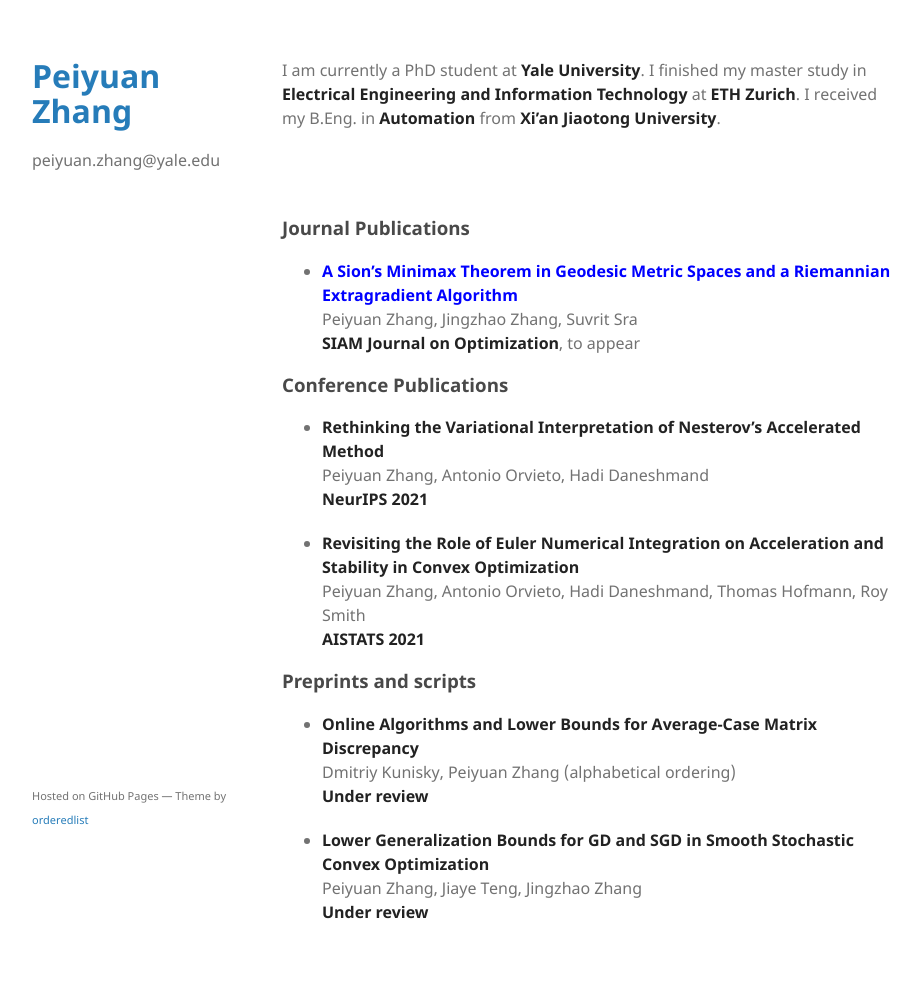
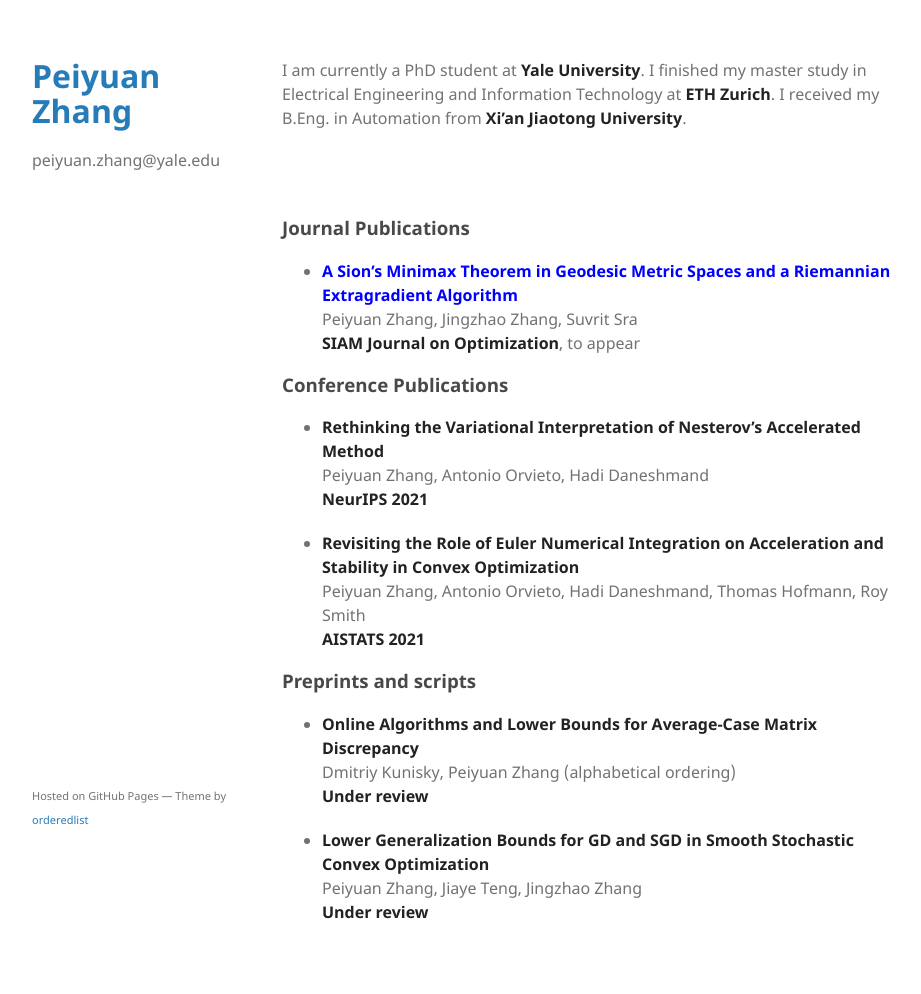
Before and after one commit to phei-iuen/phei-iuen.github.io, a Jekyll site: the page built from index.md, in a window 1280 px wide. Shown: the whole page, without its empty margins (178-1099 px from the left). Built offline with Jekyll 4.4.1, drawn with Linux system fonts in a browser that asks for light colours.

```diff
--- a/index.md
+++ b/index.md
@@ -2,7 +2,7 @@
 layout: default
 ---
 
-I am currently a PhD student at **Yale University**. I finished my master study in **Electrical Engineering and Information Technology** at **ETH Zurich**.  I received my B.Eng. in **Automation** from **Xi'an Jiaotong University**.
+I am currently a PhD student at **Yale University**. I finished my master study in Electrical Engineering and Information Technology at **ETH Zurich**.  I received my B.Eng. in Automation from **Xi'an Jiaotong University**.
 
 <br/><br/>
 
```
